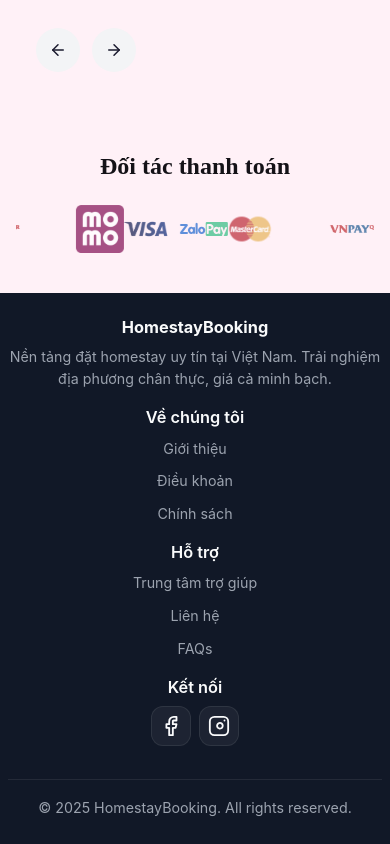
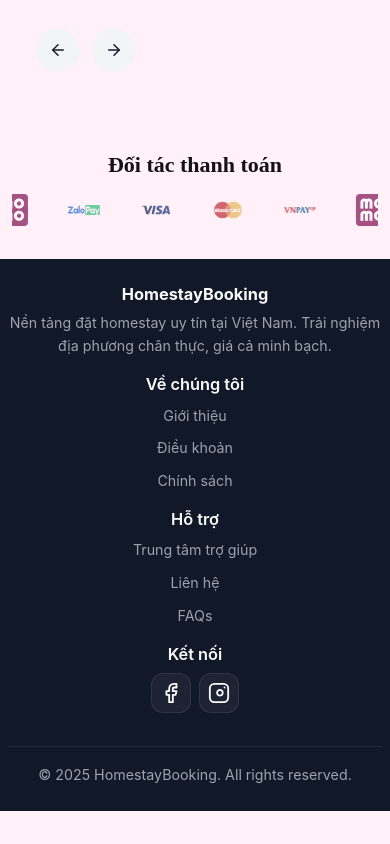
Before and after one commit to rey90703-cloud/homestay-booking, a React (Vite) app: page / in a window 390 px wide. Shown: the part 4598-5442 px from the top of the page. After the commit the page ends 5409 px from the top, so only its background shows below. Built offline with nearby package versions, Linux system fonts and the light colour scheme; no server answers.

Commit message:
fix: improve LogoLoop responsive spacing to prevent logo overlap on all screen sizes

```diff
--- a/src/components/PartnersSection.css
+++ b/src/components/PartnersSection.css
@@ -21,12 +21,19 @@
   }
 
   .partners-title {
-    font-size: 28px;
+    font-size: 26px;
+    margin-bottom: 20px;
   }
 }
 
 @media (max-width: 480px) {
+  .partners-section {
+    margin: 32px auto;
+    padding: 0 12px;
+  }
+
   .partners-title {
-    font-size: 24px;
+    font-size: 22px;
+    margin-bottom: 16px;
   }
 }
--- a/src/components/PartnersSection.jsx
+++ b/src/components/PartnersSection.jsx
@@ -43,7 +43,7 @@ const PartnersSection = () => {
         speed={40}
         direction="left"
         logoHeight={48}
-        gap={56}
+        gap={90}
         pauseOnHover={true}
         fadeOut={false}
         ariaLabel="Đối tác thanh toán của HomestayBooking"
--- a/src/components/animations/LogoLoop/LogoLoop.css
+++ b/src/components/animations/LogoLoop/LogoLoop.css
@@ -46,10 +46,11 @@
   padding: 0;
 }
 
-/* Individual logo item */
+/* Individual logo item - fixed width container for consistent spacing */
 .logoloop__item {
   flex: 0 0 auto;
-  margin-right: var(--logoloop-gap);
+  width: calc(var(--logoloop-logoHeight) + var(--logoloop-gap));
+  min-width: calc(var(--logoloop-logoHeight) + var(--logoloop-gap));
   font-size: var(--logoloop-logoHeight);
   line-height: 1;
   display: flex;
@@ -57,9 +58,9 @@
   justify-content: center;
 }
 
-/* Ensure last item also has gap for seamless loop */
+/* All items have same width for seamless loop */
 .logoloop__item:last-child {
-  margin-right: var(--logoloop-gap);
+  width: calc(var(--logoloop-logoHeight) + var(--logoloop-gap));
 }
 
 /* Node wrapper (for icon components) */
@@ -74,12 +75,10 @@
   color: rgba(255, 255, 255, 1);
 }
 
-/* Logo images - fixed width and height for consistent sizing */
+/* Logo images - fixed square size for consistent spacing */
 .logoloop__item img {
   height: var(--logoloop-logoHeight);
   width: var(--logoloop-logoHeight);
-  min-width: var(--logoloop-logoHeight);
-  max-width: var(--logoloop-logoHeight);
   display: block;
   object-fit: contain;
   image-rendering: -webkit-optimize-contrast;
@@ -169,19 +168,43 @@
 /* Responsive adjustments */
 @media (max-width: 768px) {
   .logoloop {
-    --logoloop-gap: 24px;
-    --logoloop-logoHeight: 24px;
+    --logoloop-gap: 40px !important;
+    --logoloop-logoHeight: 40px !important;
   }
 
   .logoloop--fade::before,
   .logoloop--fade::after {
     width: clamp(24px, 8%, 60px);
   }
+
+  .logoloop__item:hover img {
+    transform: none;
+  }
 }
 
 @media (max-width: 480px) {
   .logoloop {
-    --logoloop-gap: 16px;
-    --logoloop-logoHeight: 20px;
+    --logoloop-gap: 40px !important;
+    --logoloop-logoHeight: 32px !important;
+  }
+
+  .logoloop__item img {
+    max-width: 60px;
+  }
+
+  .logoloop--fade::before,
+  .logoloop--fade::after {
+    width: 16px;
   }
 }
+
+@media (max-width: 375px) {
+  .logoloop {
+    --logoloop-gap: 32px !important;
+    --logoloop-logoHeight: 28px !important;
+  }
+
+  .logoloop__item img {
+    max-width: 50px;
+  }
+}
```
